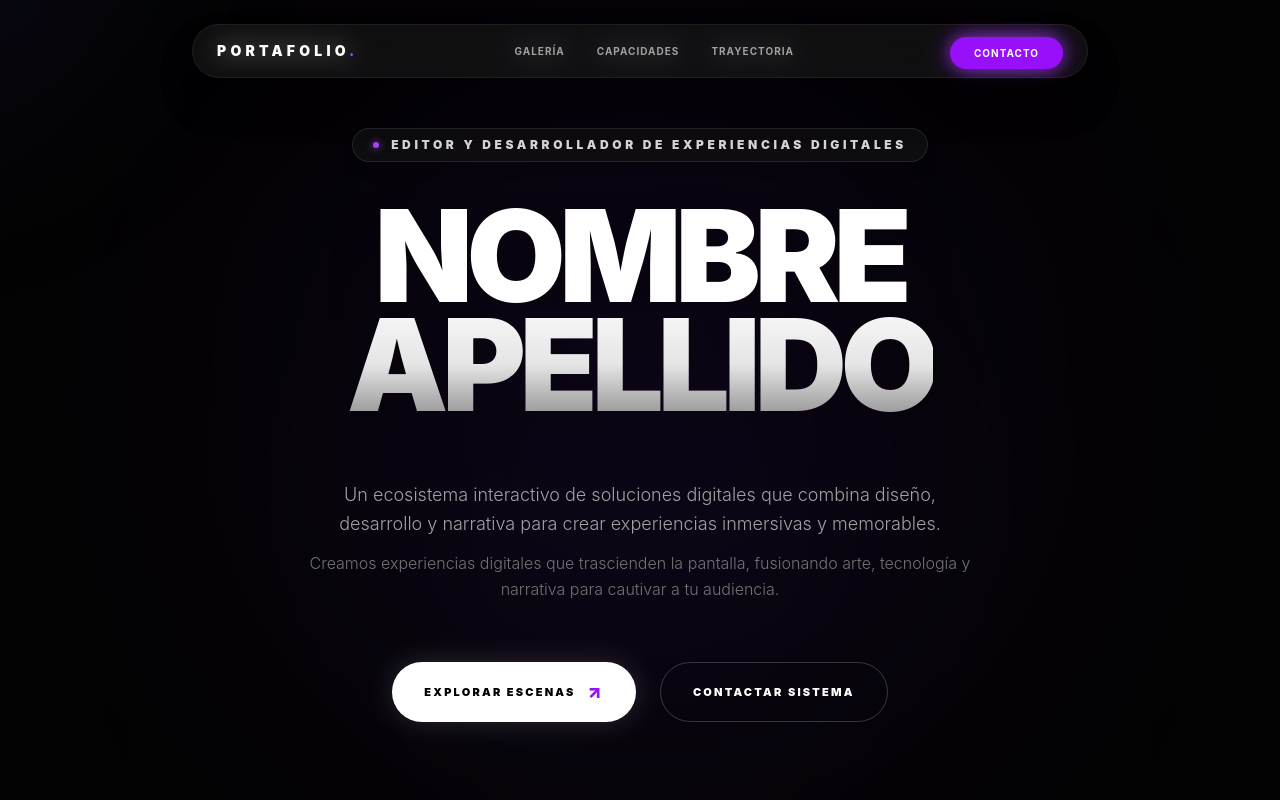
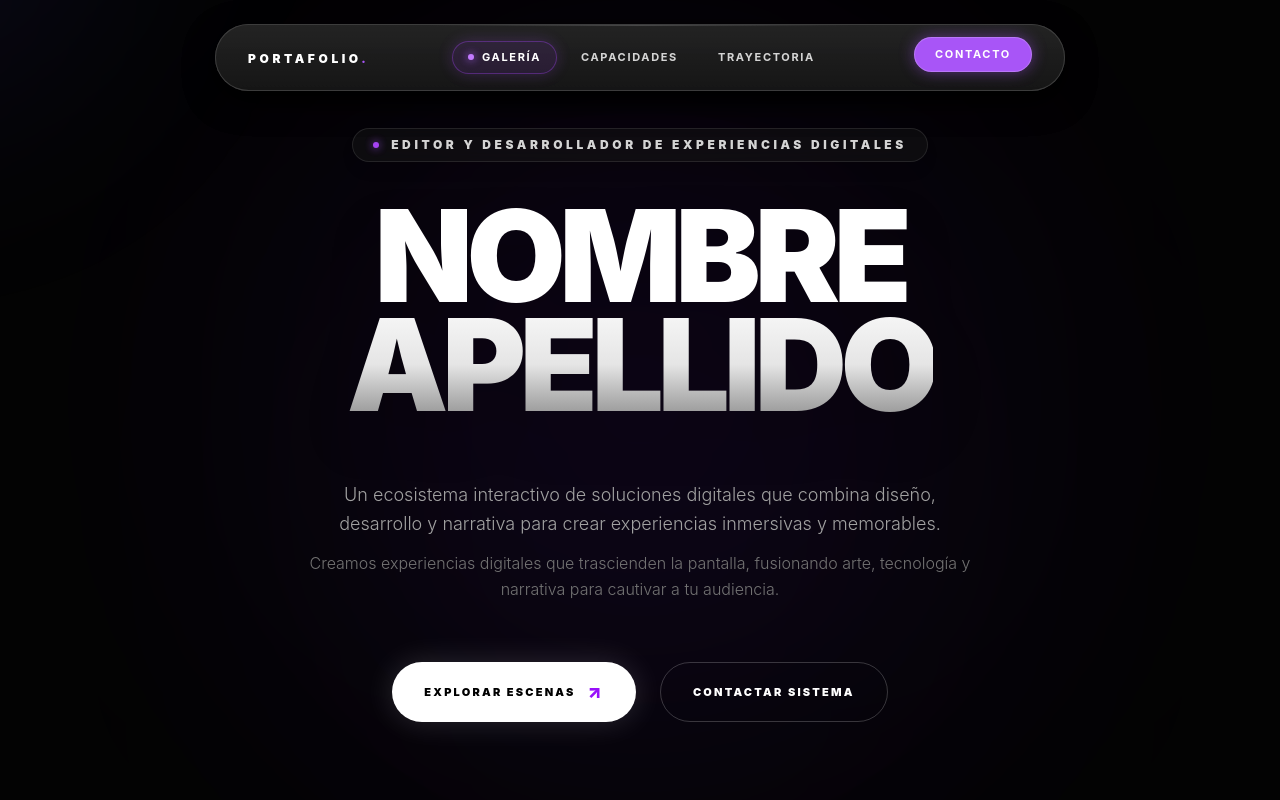
Before and after one commit to sentinel9999/LandingPage_Pedro, a Next.js app: page / in a window 1280 px wide. Shown: the top 800 px of the page. Built offline with nearby package versions, Linux system fonts and the light colour scheme.

Commit message:
Se ajusto para que la navbar se esconda y aparezca con el mouse

```diff
--- a/src/components/Navbar.tsx
+++ b/src/components/Navbar.tsx
@@ -1,110 +1,235 @@
+// src/components/Navbar.tsx
 'use client';
 
-import { useState, useEffect } from 'react';
 import Link from 'next/link';
-import { motion, AnimatePresence } from 'framer-motion';
-
-const NAV_LINKS = [
-  { id: '#galeria', label: 'Galería' },
-  { id: '#capacidades', label: 'Capacidades' },
-  { id: '#trayectoria', label: 'Trayectoria' },
-];
+import { useEffect, useRef, useState } from 'react';
+import gsap from 'gsap';
 
 export default function Navbar() {
-  const [isOpen, setIsOpen] = useState(false);
-  const [scrolled, setScrolled] = useState(false);
+  const navContainerRef = useRef<HTMLDivElement>(null);
+  const [active, setActive] = useState('#galeria');
+  const isVisibleRef = useRef(true);
+  const lastScrollYRef = useRef(0);
 
-  // Detectar scroll para mejorar el contraste del Glassmorphism
   useEffect(() => {
-    const handleScroll = () => setScrolled(window.scrollY > 50);
-    window.addEventListener('scroll', handleScroll);
-    return () => window.removeEventListener('scroll', handleScroll);
+    // Animación de entrada inicial
+    gsap.fromTo(
+      navContainerRef.current,
+      { y: -120, opacity: 0 },
+      { y: 0, opacity: 1, duration: 1.2, ease: 'power4.out', delay: 0.2 }
+    );
+
+    const showNavbar = () => {
+      if (!isVisibleRef.current) {
+        isVisibleRef.current = true;
+        gsap.to(navContainerRef.current, {
+          y: 0,
+          opacity: 1,
+          duration: 0.4,
+          ease: 'power3.out',
+          overwrite: 'auto'
+        });
+      }
+    };
+
+    const hideNavbar = () => {
+      if (isVisibleRef.current) {
+        isVisibleRef.current = false;
+        gsap.to(navContainerRef.current, {
+          y: -120,
+          opacity: 0,
+          duration: 0.4,
+          ease: 'power3.in',
+          overwrite: 'auto'
+        });
+      }
+    };
+
+    // 1. Detección por movimiento del mouse (si sube a la parte superior < 80px)
+    const handleMouseMove = (e: MouseEvent) => {
+      if (e.clientY <= 90) {
+        showNavbar();
+      } else if (window.scrollY > 100 && isVisibleRef.current) {
+        // Ocultar si el cursor se aleja de la parte superior y ya se hizo scroll
+        hideNavbar();
+      }
+    };
+
+    // 2. Detección por scroll (se oculta al bajar, se muestra arriba del todo)
+    const handleScroll = () => {
+      const currentScrollY = window.scrollY;
+
+      if (currentScrollY < 50) {
+        showNavbar();
+      } else if (currentScrollY > lastScrollYRef.current && currentScrollY > 100) {
+        // Scrolleando hacia abajo
+        hideNavbar();
+      } else if (currentScrollY < lastScrollYRef.current) {
+        // Scrolleando hacia arriba
+        showNavbar();
+      }
+
+      lastScrollYRef.current = currentScrollY;
+    };
+
+    window.addEventListener('mousemove', handleMouseMove);
+    window.addEventListener('scroll', handleScroll, { passive: true });
+
+    return () => {
+      window.removeEventListener('mousemove', handleMouseMove);
+      window.removeEventListener('scroll', handleScroll);
+    };
   }, []);
 
   return (
-    <motion.header
-      initial={{ y: -100, opacity: 0 }}
-      animate={{ y: 0, opacity: 1 }}
-      transition={{ duration: 0.8, ease: [0.16, 1, 0.3, 1] }}
-      className="fixed top-4 md:top-6 left-0 w-full z-[100] flex justify-center px-4 md:px-8 pointer-events-none"
+    <div
+      ref={navContainerRef}
+      onMouseEnter={() => {
+        if (!isVisibleRef.current) {
+          isVisibleRef.current = true;
+          gsap.to(navContainerRef.current, { y: 0, opacity: 1, duration: 0.3, ease: 'power3.out' });
+        }
+      }}
+      style={{
+        position: 'fixed',
+        top: '24px',
+        left: '0',
+        width: '100%',
+        zIndex: 100,
+        display: 'flex',
+        justifyContent: 'center',
+        padding: '0 16px',
+        pointerEvents: 'none',
+        willChange: 'transform, opacity'
+      }}
     >
-      {/* BARRA PRINCIPAL (PIÍLDORA) */}
       <nav
-        className={`pointer-events-auto relative flex items-center justify-between w-full max-w-4xl px-6 py-3 md:py-3.5 rounded-full transition-all duration-500 ${
-          scrolled
-            ? 'bg-neutral-900/80 backdrop-blur-xl border border-white/10 shadow-[0_10px_30px_rgba(0,0,0,0.8)]'
-            : 'bg-neutral-900/40 backdrop-blur-md border border-white/5 shadow-2xl'
-        }`}
+        className="group/nav relative overflow-hidden"
+        style={{
+          pointerEvents: 'auto',
+          display: 'flex',
+          alignItems: 'center',
+          justifyContent: 'space-between',
+          width: '100%',
+          maxWidth: '850px',
+          padding: '12px 32px',
+          borderRadius: '9999px',
+          backgroundColor: 'rgba(23, 23, 23, 0.85)',
+          backdropFilter: 'blur(16px)',
+          WebkitBackdropFilter: 'blur(16px)',
+          border: '1px solid rgba(255, 255, 255, 0.15)',
+          boxShadow: '0 10px 30px rgba(0, 0, 0, 0.8)'
+        }}
       >
-        {/* LOGO */}
-        <Link href="/" className="relative z-20 text-white text-xs md:text-sm font-black uppercase tracking-[0.3em]">
-          Portafolio<span className="text-purple-500">.</span>
-        </Link>
+        {/* Reflejo superior Glassmorphism */}
+        <div className="absolute top-0 left-1/4 w-1/2 h-[1px] bg-gradient-to-r from-transparent via-white/30 to-transparent opacity-50" />
+        <div className="absolute inset-0 bg-gradient-to-b from-white/5 to-transparent pointer-events-none rounded-full" />
 
-        {/* ENLACES - ESCRITORIO */}
-        <div className="hidden md:flex items-center gap-8 relative z-20">
-          {NAV_LINKS.map((link) => (
-            <a
-              key={link.id}
-              href={link.id}
-              className="text-[10px] font-bold uppercase tracking-widest text-neutral-400 hover:text-white transition-colors duration-300"
-            >
-              {link.label}
-            </a>
-          ))}
+        {/* Logotipo */}
+        <MagneticItem>
+          <Link href="/" style={{ position: 'relative', zIndex: 10, fontSize: '12px', fontWeight: 900, textTransform: 'uppercase', letterSpacing: '0.3em', color: '#ffffff', textDecoration: 'none' }}>
+            Portafolio<span style={{ color: '#a855f7' }}>.</span>
+          </Link>
+        </MagneticItem>
+
+        {/* Enlaces centrales */}
+        <div style={{ display: 'flex', alignItems: 'center', gap: '8px', position: 'relative', zIndex: 10 }}>
+          <MagneticLink href="#galeria" active={active} setActive={setActive}>Galería</MagneticLink>
+          <MagneticLink href="#capacidades" active={active} setActive={setActive}>Capacidades</MagneticLink>
+          <MagneticLink href="#trayectoria" active={active} setActive={setActive}>Trayectoria</MagneticLink>
         </div>
 
-        {/* BOTÓN CONTACTO - ESCRITORIO */}
-        <div className="hidden md:block relative z-20">
+        {/* Botón de Contacto */}
+        <MagneticItem>
           <a
             href="#contacto"
-            className="px-6 py-2.5 bg-purple-600 hover:bg-purple-500 text-white text-[10px] font-bold uppercase tracking-widest rounded-full transition-all duration-300 shadow-[0_0_15px_rgba(168,85,247,0.4)] hover:shadow-[0_0_25px_rgba(168,85,247,0.6)]"
+            className="group/btn relative overflow-hidden transition-all duration-500"
+            style={{
+              display: 'inline-block',
+              padding: '8px 20px',
+              borderRadius: '9999px',
+              border: '1px solid rgba(255, 255, 255, 0.2)',
+              fontSize: '11px',
+              fontWeight: 700,
+              textTransform: 'uppercase',
+              letterSpacing: '0.15em',
+              color: '#ffffff',
+              backgroundColor: '#a855f7',
+              textDecoration: 'none',
+              position: 'relative',
+              zIndex: 10,
+              boxShadow: '0 0 15px rgba(168, 85, 247, 0.4)'
+            }}
           >
-            Contacto
+            <div className="absolute inset-0 bg-white/20 opacity-0 group-hover/btn:opacity-100 transition-opacity duration-300 pointer-events-none" />
+            <span className="relative z-10">Contacto</span>
           </a>
-        </div>
-
-        {/* BOTÓN HAMBURGUESA - MÓVIL */}
-        <button
-          onClick={() => setIsOpen(!isOpen)}
-          className="md:hidden relative z-20 flex flex-col justify-center gap-1.5 w-8 h-8 focus:outline-none"
-        >
-          <span className={`block w-6 h-[2px] bg-white rounded-full transition-transform duration-300 ${isOpen ? 'rotate-45 translate-y-2' : ''}`} />
-          <span className={`block w-6 h-[2px] bg-white rounded-full transition-opacity duration-300 ${isOpen ? 'opacity-0' : 'opacity-100'}`} />
-          <span className={`block w-6 h-[2px] bg-white rounded-full transition-transform duration-300 ${isOpen ? '-rotate-45 -translate-y-2' : ''}`} />
-        </button>
+        </MagneticItem>
       </nav>
-
-      {/* MENÚ DESPLEGABLE - MÓVIL */}
-      <AnimatePresence>
-        {isOpen && (
-          <motion.div
-            initial={{ opacity: 0, y: -20, scale: 0.95 }}
-            animate={{ opacity: 1, y: 0, scale: 1 }}
-            exit={{ opacity: 0, y: -10, scale: 0.95 }}
-            transition={{ duration: 0.2, ease: "easeOut" }}
-            className="absolute top-[110%] left-4 right-4 bg-neutral-900/95 backdrop-blur-2xl border border-white/10 p-6 rounded-2xl md:hidden pointer-events-auto flex flex-col gap-4 shadow-2xl origin-top"
-          >
-            {NAV_LINKS.map((link) => (
-              <a
-                key={link.id}
-                href={link.id}
-                onClick={() => setIsOpen(false)}
-                className="text-white text-xs font-bold uppercase tracking-widest border-b border-white/5 pb-4 transition-colors hover:text-purple-400"
-              >
-                {link.label}
-              </a>
-            ))}
-            <a
-              href="#contacto"
-              onClick={() => setIsOpen(false)}
-              className="text-center w-full mt-2 py-3 bg-purple-600 hover:bg-purple-500 transition-colors text-white text-xs font-bold uppercase tracking-widest rounded-xl"
-            >
-              Contactar Sistema
-            </a>
-          </motion.div>
-        )}
-      </AnimatePresence>
-    </motion.header>
+    </div>
   );
 }
+
+function MagneticLink({ children, href, active, setActive }: { children: React.ReactNode, href: string, active: string, setActive: (v: string) => void }) {
+  const isActive = active === href;
+
+  return (
+    <MagneticItem>
+      <a
+        href={href}
+        onClick={() => setActive(href)}
+        className="group/link relative flex items-center justify-center transition-colors duration-500"
+        style={{
+          padding: '8px 16px',
+          fontSize: '11px',
+          fontWeight: 700,
+          textTransform: 'uppercase',
+          letterSpacing: '0.15em',
+          color: isActive ? '#ffffff' : '#d4d4d4',
+          textDecoration: 'none',
+          borderRadius: '9999px'
+        }}
+      >
+        <div className="absolute inset-0 bg-white/0 group-hover/link:bg-white/5 rounded-full transition-colors duration-500" />
+        <div className="absolute bottom-1.5 left-1/2 -translate-x-1/2 w-0 h-[1px] bg-gradient-to-r from-transparent via-purple-400 to-transparent group-hover/link:w-[60%] transition-all duration-500 opacity-0 group-hover/link:opacity-100" />
+
+        {isActive && (
+          <div className="absolute inset-0 bg-purple-500/10 rounded-full border border-purple-500/30 shadow-[0_0_15px_rgba(168,85,247,0.2)] pointer-events-none" />
+        )}
+
+        <span className="relative z-10 flex items-center gap-2">
+          {isActive && <span className="w-1.5 h-1.5 rounded-full bg-purple-400 shadow-[0_0_8px_rgba(168,85,247,1)]" />}
+          {children}
+        </span>
+      </a>
+    </MagneticItem>
+  );
+}
+
+function MagneticItem({ children }: { children: React.ReactNode }) {
+  const ref = useRef<HTMLDivElement>(null);
+
+  const handleMouseMove = (e: React.MouseEvent) => {
+    if (!ref.current) return;
+    const { left, top, width, height } = ref.current.getBoundingClientRect();
+    const x = (e.clientX - left - width / 2) * 0.3;
+    const y = (e.clientY - top - height / 2) * 0.3;
+    gsap.to(ref.current, { x, y, duration: 1, ease: 'elastic.out(1, 0.3)' });
+  };
+
+  const handleMouseLeave = () => {
+    if (!ref.current) return;
+    gsap.to(ref.current, { x: 0, y: 0, duration: 1, ease: 'elastic.out(1, 0.3)' });
+  };
+
+  return (
+    <div
+      ref={ref}
+      onMouseMove={handleMouseMove}
+      onMouseLeave={handleMouseLeave}
+      style={{ display: 'inline-block', willChange: 'transform' }}
+    >
+      {children}
+    </div>
+  );
+}
```
